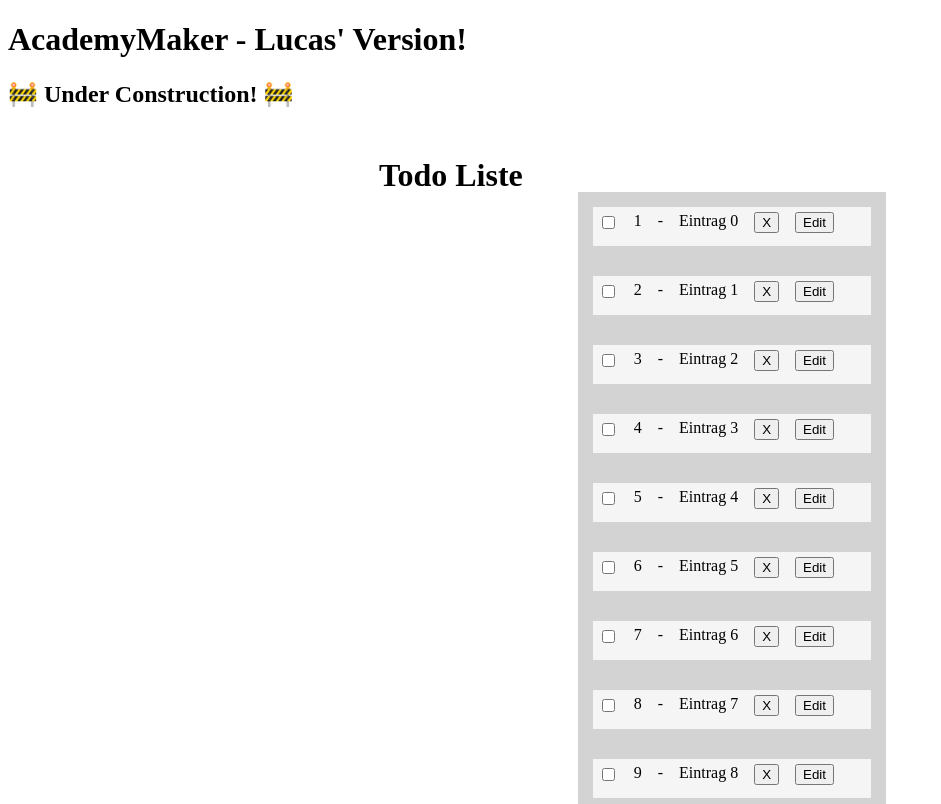
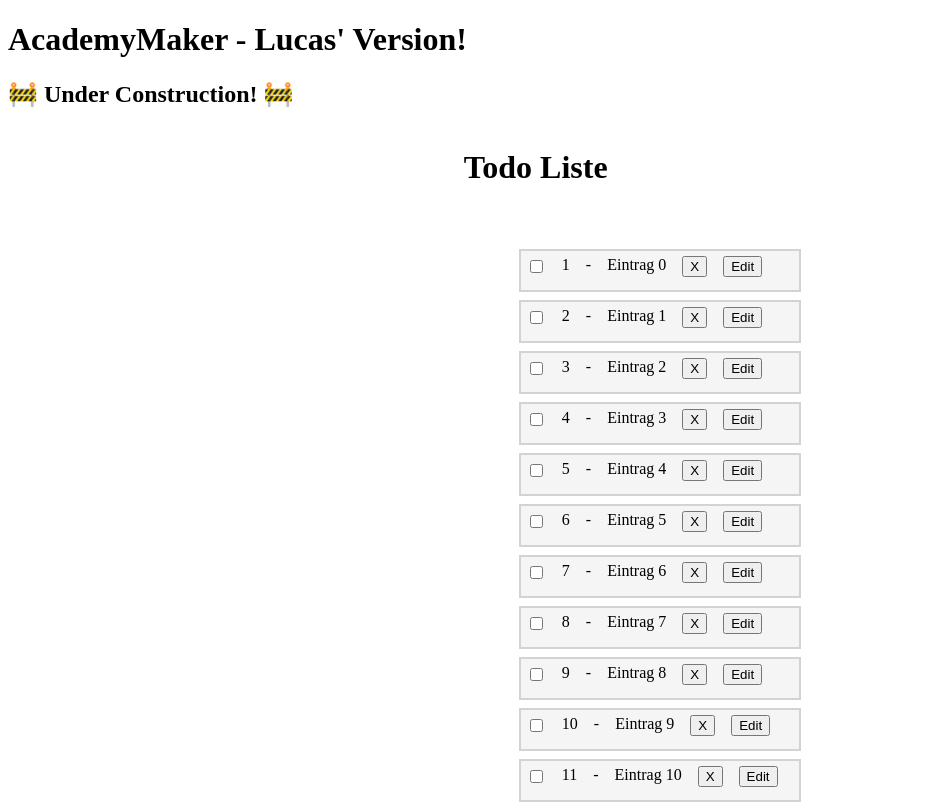
Before and after one commit to Tasterloster/my_second_Website, a Vue app: page / in a window 1280 px wide. Shown: the top 804 px of the page, without its empty margins (0-941 px from the left). Built offline with nearby package versions, Linux system fonts and the light colour scheme; the HTML template or start-up script is replaced by a standard one.

Commit message:
copied somebodies elses work and it works :) trying to understand now, again

```diff
--- a/src/TodoList.vue
+++ b/src/TodoList.vue
@@ -1,11 +1,10 @@
 <script setup lang="ts">
-import {computed, ref } from "vue";
+import { computed, ref } from "vue";
 import TodoItem from "@/TodoItem.vue";
 
 let id = 0
 const todosSize = 100
 const globalEditActive = ref(false)
-const draggingItem = ref<todo|null>(null)
 
 interface todo {
   id: number
@@ -13,90 +12,123 @@ interface todo {
   done: boolean
 }
 
-
-const todos = ref<{ id: number, text: string, done: boolean }[]>([])
+const todos = ref<todo[]>([])
 for (let i = 0; i < todosSize; i++) {
-  todos.value.push({ id:id++, text: `Eintrag ${i}`, done: false})
+  todos.value.push({ id: id++, text: `Eintrag ${i}`, done: false })
 }
 
 const hiddenTodos = computed(() => {
   return todos.value.filter((t) => !t.done)
 })
 
-function updateTodo(new_Name: string, id: number){
+function updateTodo(new_Name: string, id: number) {
   globalEditActive.value = false
-  const todo_to_update = todos.value.filter((t) => t.id == id)[0]
-  if(todo_to_update){
+  const todo_to_update = todos.value.find((t) => t.id === id)
+  if (todo_to_update) {
     todo_to_update.text = new_Name
   }
 }
 
-function flagDone(id: number){
-  const todo_to_set_done = todos.value.filter((t) => t.id == id)[0]
-  // console.log(todo_to_set_done)
-  // console.log(todos)
-  // console.log(hiddenTodos)
+function flagDone(id: number) {
+  const todo_to_set_done = todos.value.find((t) => t.id === id)
+  if (todo_to_set_done) {
     todo_to_set_done.done = true
   }
+}
 
-function editActive(){
+function editActive() {
   globalEditActive.value = true
 }
-function startDragging(todo: todo){
+
+const draggingItem = ref<todo | null>(null)
+const dragOverItem = ref<todo | null>(null)
+
+function startDragging(todo: todo) {
   draggingItem.value = todo
 }
 
-function handleDrop(targetItem: todo){
+function handleDragOver(todo: todo) {
+  dragOverItem.value = todo
+}
+
+function handleDrop(targetItem: todo) {
   if (!draggingItem.value || draggingItem.value.id === targetItem.id) return
 
   const draggedIndex = todos.value.findIndex(i => i.id === draggingItem.value!.id)
   const targetIndex = todos.value.findIndex(i => i.id === targetItem.id)
 
-  todos.value.splice(draggedIndex, 1)
-  todos.value.splice(targetIndex, 0, draggingItem.value)
+  // swap
+  const temp = todos.value[draggedIndex]
+  todos.value[draggedIndex] = todos.value[targetIndex]
+  todos.value[targetIndex] = temp
 
   draggingItem.value = null
+  dragOverItem.value = null
+}
+
+function handleDragLeave(todo: todo) {
+  if (dragOverItem.value && dragOverItem.value.id === todo.id) {
+    dragOverItem.value = null
+  }
 }
 </script>
 
 <template>
-  <body>
+  <div>
     <h1>Todo Liste</h1>
     <div class="listContainer">
       <ul class="list">
         <TodoItem
             class="listItem"
-          v-for = "(todo, idx) in hiddenTodos" :key="todo.id"
-          :draggable="true"
-          :list_id = idx
-          :initial_id = todo.id
-          :initial_todo_item_name = todo.text
-          :disable_edit = "globalEditActive"
+            v-for="(todo, idx) in hiddenTodos"
+            :key="todo.id"
+            :list_id="idx"
+            :initial_id="todo.id"
+            :initial_todo_item_name="todo.text"
+            :disable_edit="globalEditActive"
+            draggable="true"
+            :class="{
+            dragging: draggingItem && draggingItem.id === todo.id,
+            dragover: dragOverItem && dragOverItem.id === todo.id
+          }"
             @edit_done="updateTodo"
             @done="flagDone"
             @edit="editActive"
             @dragstart="startDragging(todo)"
-          @dragover.prevent
+            @dragover.prevent="handleDragOver(todo)"
+            @dragleave="handleDragLeave(todo)"
             @drop="handleDrop(todo)"
-        >
-        </TodoItem>
+        />
       </ul>
     </div>
-  </body>
+  </div>
 </template>
 
 <style scoped>
+.listContainer {
+  margin: 15px;
+  padding: 25px 0;
+  box-sizing: border-box;
+}
+
 .listItem {
   display: flex;
   flex-direction: column;
   padding: 5px;
   background: whitesmoke;
-  border: 15px solid lightgray;
+  border: 2px solid lightgray;
+  margin-bottom: 8px;
+  transition: background 0.2s, border 0.2s, opacity 0.2s;
 }
-.listContainer{
-  margin: 15px;
-  padding: 25px 0;
-  box-sizing: border-box;
 
+.listItem.dragging {
+  opacity: 0.5;
+  background: lightblue;
+  border-color: blue;
+}
+
+.listItem.dragover {
+  background: lightgreen;
+  border-color: green;
 }
 </style>
```
Lines whose indentation alone changed are shown as unchanged.
